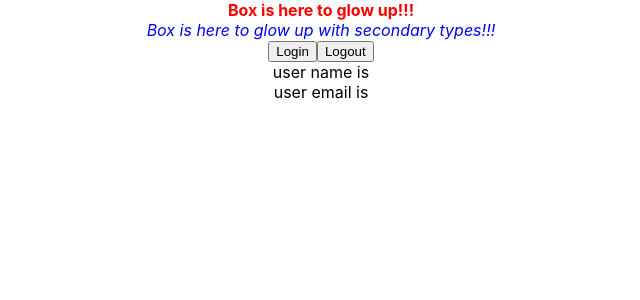
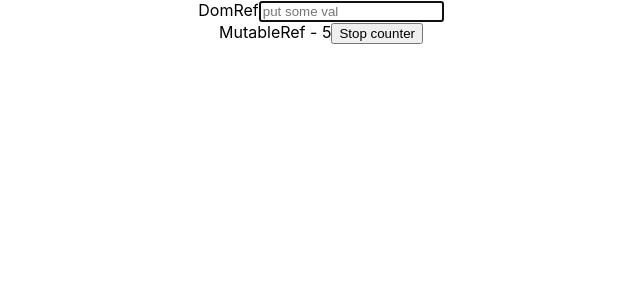
Before and after one commit to shanushikhar/React-typescript, a React (Create React App) app: page / in a window 1280 px wide. Shown: the top 300 px of the page, without its empty margins (319-959 px from the left). Built offline with nearby package versions, Linux system fonts and the light colour scheme.

Commit message:
Added useRef with TS

```diff
--- a/src/App.tsx
+++ b/src/App.tsx
@@ -1,19 +1,12 @@
 import "./App.css";
-import Box from "./components/Box";
-import { ThemeContextProvider } from "./components/ThemeContextProvider";
-import User from "./components/User";
-import { UserContextProvider } from "./components/UserContext";
+import DomRef from "./components/DomRef";
+import MutableRef from "./components/MutableRef";
 
 function App() {
   return (
     <div className="App">
-      <ThemeContextProvider>
-        <Box />
-      </ThemeContextProvider>
-
-      <UserContextProvider>
-        <User />
-      </UserContextProvider>
+      <DomRef />
+      <MutableRef />
     </div>
   );
 }
--- a/src/components/Box.tsx
+++ /dev/null
@@ -1,25 +0,0 @@
-import React, { useContext } from "react";
-import { ThemeContext } from "./ThemeContextProvider";
-
-export default function Box() {
-  const context = useContext(ThemeContext);
-
-  return (
-    <>
-      <section
-        style={{ color: context.main.color, fontWeight: context.main.weight }}
-      >
-        Box is here to glow up!!!
-      </section>
-
-      <section
-        style={{
-          color: context.secondary.color,
-          fontStyle: context.secondary.type,
-        }}
-      >
-        Box is here to glow up with secondary types!!!
-      </section>
-    </>
-  );
-}
--- /dev/null
+++ b/src/components/DomRef.tsx
@@ -0,0 +1,16 @@
+import React, { useEffect, useRef } from "react";
+
+export default function DomRef() {
+  const inputRef = useRef<HTMLInputElement>(null);
+
+  useEffect(() => {
+    inputRef.current?.focus();
+  }, []);
+
+  return (
+    <div>
+      DomRef
+      <input ref={inputRef} placeholder="put some val" />
+    </div>
+  );
+}
--- /dev/null
+++ b/src/components/MutableRef.jsx
@@ -0,0 +1,25 @@
+import React, { useEffect, useRef, useState } from "react";
+
+export default function MutableRef() {
+
+  const [timer,setTimer] = useState(0)
+  const timerRef = useRef()
+
+  useEffect(() => {
+    timerRef.current = window.setInterval(() => {
+      setTimer(time => time+1)
+    }, 1000)
+
+    return () => closeInterval()
+  }, [])
+
+  const closeInterval = () => {
+    timerRef.current = clearInterval(timerRef.current)
+  }
+
+
+  return <div>
+    MutableRef - {timer}
+    <button onClick={closeInterval}>Stop counter</button>
+    </div>;
+}
--- a/src/components/Theme.ts
+++ /dev/null
@@ -1,10 +0,0 @@
-export const theme = {
-    main:{
-        color:'red',
-        weight:'bold'
-    },
-    secondary:{
-        color:'blue',
-        type:'italic'
-    }
-}
--- a/src/components/ThemeContextProvider.tsx
+++ /dev/null
@@ -1,14 +0,0 @@
-import { createContext } from "react";
-import { theme } from "./Theme";
-
-type themeType = {
-  children: React.ReactNode;
-};
-
-export const ThemeContext = createContext(theme);
-
-export const ThemeContextProvider = ({ children }: themeType) => {
-  return (
-    <ThemeContext.Provider value={theme}>{children}</ThemeContext.Provider>
-  );
-};
--- a/src/components/User.tsx
+++ /dev/null
@@ -1,34 +0,0 @@
-import React, { useContext } from "react";
-import { UserContext } from "./UserContext";
-
-export default function User() {
-  const userContextPro = useContext(UserContext);
-  console.log(userContextPro);
-
-  // destructuring gives error
-  //let { user , setUser } = userContextPro;
-
-  const loginUser = () => {
-    if (userContextPro) {
-      userContextPro.setUser({
-        email: "hello@example.com",
-        name: "bang",
-      });
-    }
-  };
-  const logOutUser = () => {
-    if (userContextPro) {
-      userContextPro.setUser(null);
-    }
-  };
-
-  return (
-    <div>
-      <button onClick={loginUser}> Login </button>
-      <button onClick={logOutUser}> Logout </button>
-
-      <section>user name is {userContextPro?.user?.name}</section>
-      <section>user email is {userContextPro?.user?.email}</section>
-    </div>
-  );
-}
--- a/src/components/UserContext.tsx
+++ /dev/null
@@ -1,27 +0,0 @@
-import { createContext, useState } from "react";
-
-export type AuthUserType = {
-  email: string;
-  name: string;
-};
-
-type childrenType = {
-  children: React.ReactNode;
-};
-
-type userContexttype = {
-  user: AuthUserType | null;
-  setUser: React.Dispatch<React.SetStateAction<AuthUserType | null>>;
-};
-
-export const UserContext = createContext<userContexttype | null>(null);
-
-export const UserContextProvider = ({ children }: childrenType) => {
-  const [user, setUser] = useState<AuthUserType | null>(null);
-
-  return (
-    <UserContext.Provider value={{ user, setUser }}>
-      {children}
-    </UserContext.Provider>
-  );
-};
```
Also changed, not shown: 1 other file (tests, documents, lock files or other folders).
